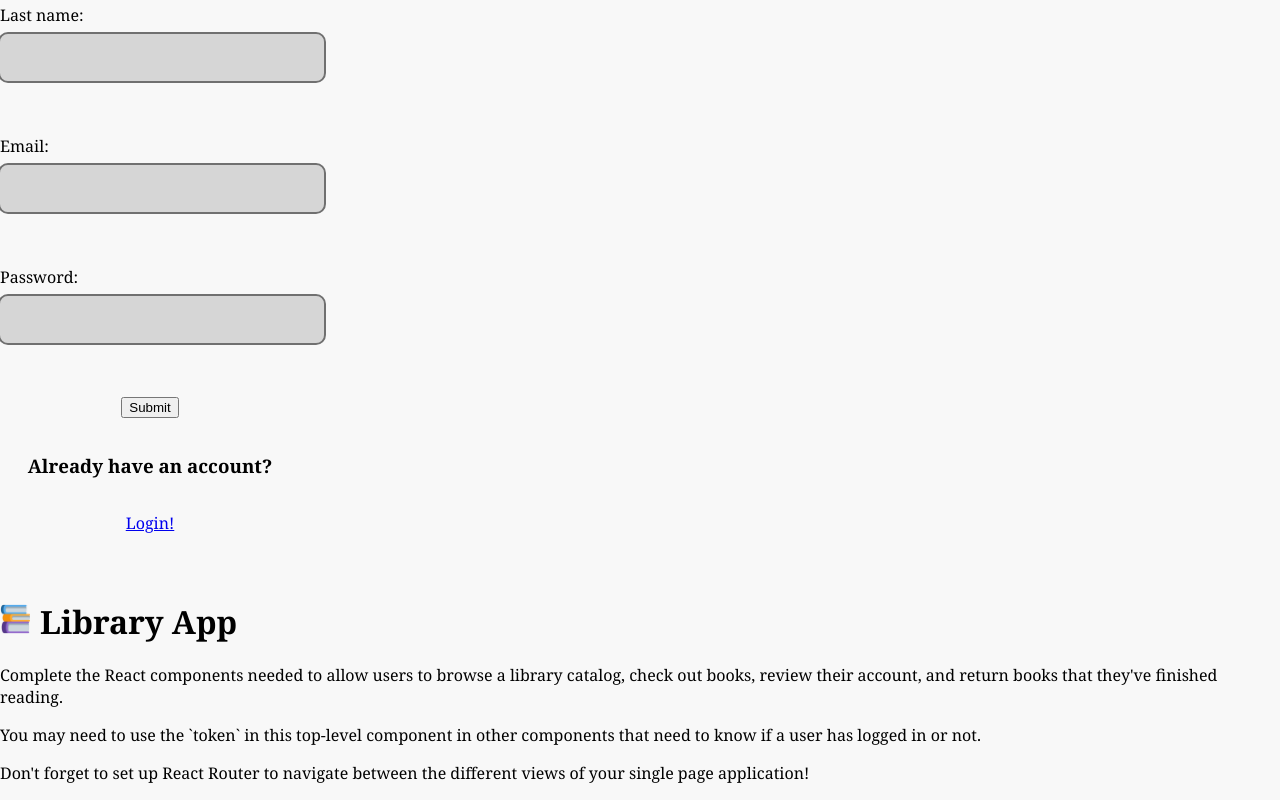
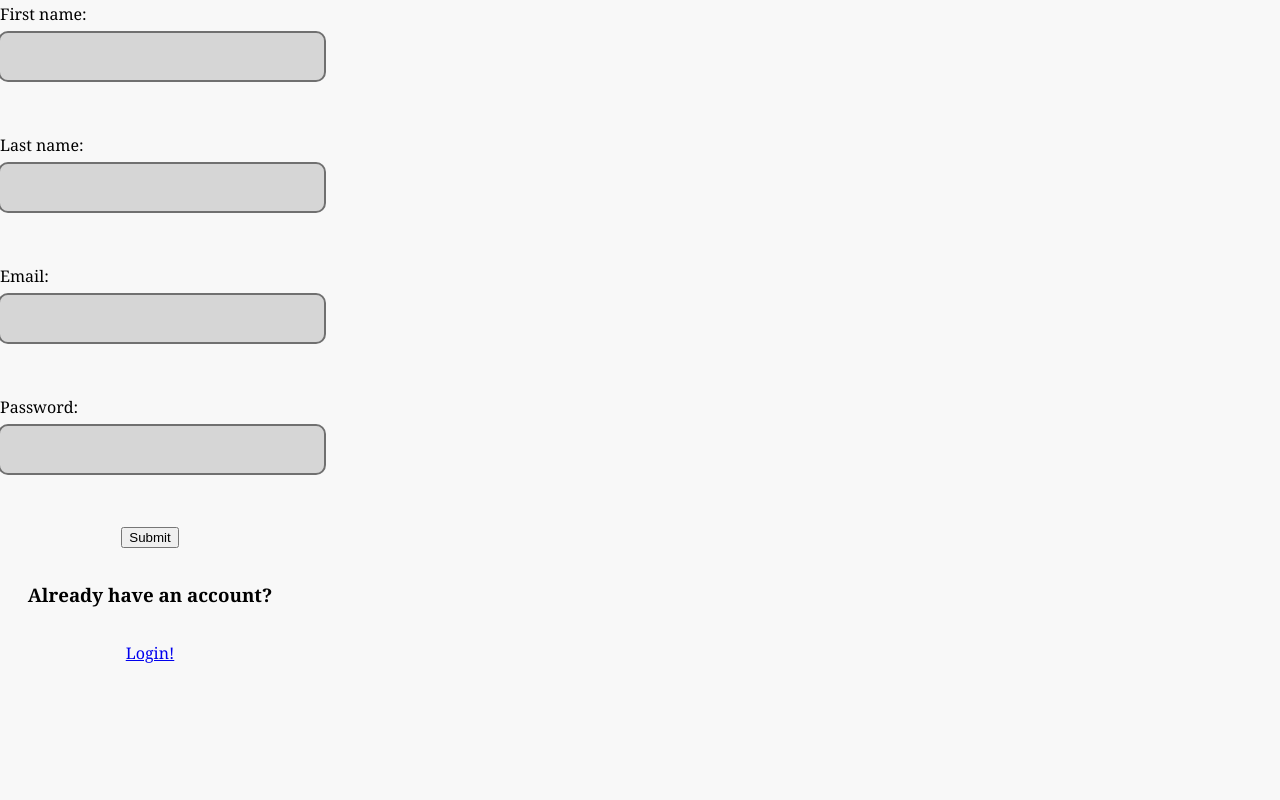
Before and after one commit to JasonLewis12/Book_Buddy, a React (Vite) app: page /register in a window 1280 px wide. Shown: the part 257-1057 px from the top of the page. After the commit the page ends 921 px from the top, so only its background shows below. Built offline with nearby package versions, Linux system fonts and the light colour scheme; no server answers.

Commit message:
added get userinfo

```diff
--- a/src/App.jsx
+++ b/src/App.jsx
@@ -1,8 +1,11 @@
 import { useState } from "react";
 import { useEffect } from "react";
 import bookLogo from "./assets/books.png";
-import { Route, Routes, Link } from "react-router-dom";
+import accountPage from "./components/Account";
+import { Route, Routes } from "react-router-dom";
 import NavBar from "./components/Navigations";
+import Register from "./components/Register";
+import Login from "./components/Login";
 
 import Books from "./components/Books";
 
@@ -21,27 +24,16 @@ function App() {
       <NavBar token={token} setToken={setToken} />
       <br />
       <br />
-      <Books />
       <h1>
         <img id="logo-image" src={bookLogo} />
         Library App
       </h1>
-
-      <p>
-        Complete the React components needed to allow users to browse a library
-        catalog, check out books, review their account, and return books that
-        they've finished reading.
-      </p>
-
-      <p>
-        You may need to use the `token` in this top-level component in other
-        components that need to know if a user has logged in or not.
-      </p>
-
-      <p>
-        Don't forget to set up React Router to navigate between the different
-        views of your single page application!
-      </p>
+      <Routes>
+        <Route path="/" element={<Books />} />
+        <Route path="/register" element={<Register setToken={setToken} />} />
+        <Route path="/login" element={<Login setToken={setToken} />} />
+        <Route path="/account" element={<accountPage token={token} />} />
+      </Routes>
     </>
   );
 }
--- a/src/api/index.js
+++ b/src/api/index.js
@@ -1,4 +1,3 @@
-
 const API_URL = "https://fsa-book-buddy-b6e748d1380d.herokuapp.com/api";
 // Fetch All Books from API
 export const fetchAllBooks = async () => {
@@ -15,7 +14,7 @@ export const fetchSingleBook = async (bookId) => {
   try {
     const response = await fetch(`${API_URL}/books/${bookId}`);
     const result = await response.json();
-    return result
+    return result;
   } catch (error) {
     console.error(error);
   }
@@ -24,19 +23,32 @@ export const fetchSingleBook = async (bookId) => {
 // Update books from API
 export const checkoutBook = async (bookId) => {
   try {
-const response = await fetch(`${API_URL}/books/${bookId}`,{
+    const response = await fetch(`${API_URL}/books/${bookId}`, {
       method: "PATCH",
       headers: {
         "Content-Type": "application/json",
-    "Authorization": `Bearer ${TOKEN_STRING_HERE}`
+        Authorization: `Bearer ${TOKEN_STRING_HERE}`,
       },
       body: JSON.stringify({
         available: false,
-  })
+      }),
     });
     const result = await response.json();
-    return result
+    return result;
   } catch (error) {
     console.error(error);
   }
 };
+
+//get login info
+export async function getUserInfo(token) {
+  const response = await fetch(`${API_URL}/api/users/me`, {
+    headers: {
+      "Content-Type": "application/json",
+      Authorization: `Bearer ${token}`,
+    },
+  });
+
+  const result = await response.json();
+  return result;
+}
--- a/src/components/Account.jsx
+++ b/src/components/Account.jsx
@@ -1,8 +1,14 @@
 /* TODO - add your code to create a functional React component that renders account details for a logged in user. Fetch the account data from the provided API. You may consider conditionally rendering a message for other users that prompts them to log in or create an account.  */
-export default function accountPage({ token }) {
+import React from "react";
+import { getUserInfo } from "../api";
+export default function AccountPage({ token }) {
+  const user = getUserInfo(token);
+  console.log(user);
   return (
     <>
-      <h1>test,{token}</h1>
+      <br />
+      <br />
+      <br />
     </>
   );
 }
--- a/src/components/Books.jsx
+++ b/src/components/Books.jsx
@@ -7,7 +7,6 @@ const Books = () => {
   useEffect(() => {
     async function getAllBooks() {
       const allBooks = await fetchAllBooks();
-      console.log(allBooks);
       setBooks(allBooks);
     }
     getAllBooks();
--- a/src/components/Login.jsx
+++ b/src/components/Login.jsx
@@ -8,6 +8,7 @@ import "./form.css";
 import AccountPage from "./Account";
 import Books from "./Books";
 export default function Login({ setToken, token }) {
+  const [user, setuser] = useState();
   const [email, setEmail] = useState("");
   const [password, setPassword] = useState("");
   const nav = useNavigate("");
@@ -15,10 +16,12 @@ export default function Login({ setToken, token }) {
     e.preventDefault();
 
     const user = await LoginUser(email, password);
+    setuser(user);
+    console.log(user);
     setToken(user.token);
     setEmail("");
     setPassword("");
-    nav("/book");
+    nav("/");
   }
   return (
     <>
@@ -54,9 +57,8 @@ export default function Login({ setToken, token }) {
         <input className="submit" type="submit" />
       </form>
       <Routes>
-        <Route path="/" element={<Books />} />
         <Route path="/Register" element={<Register setToken={setToken} />} />
-        <Route path="/account" element={<AccountPage token={token} />} />
+        <Route path="/account" element={<AccountPage user={user} />} />
       </Routes>
       <h3> don't have an account? Register!</h3>
       <Link to={"/Register"}>sign up!</Link>
--- a/src/components/Navigations.jsx
+++ b/src/components/Navigations.jsx
@@ -24,13 +24,6 @@ export default function NavBar({ setToken, token }) {
           )}
         </nav>
       </section>
-      <Routes>
-        <Route path="/" element={<Books />} />
-        <Route path="/account" element={<AccountPage token={token} />} />
-        <Route path="/Register" element={<Register setToken={setToken} />} />
-        <Route path="/login/" element={<Login setToken={setToken} />} />
-        {/* <Route path="" element="placeholder" /> */}
-      </Routes>
     </>
   );
 }
--- a/src/components/Register.jsx
+++ b/src/components/Register.jsx
@@ -6,7 +6,6 @@ import { useNavigate } from "react-router-dom";
 import { Routes, Route, Link } from "react-router-dom";
 import AccountPage from "./Account";
 import Login from "./Login";
-import Books from "./Books";
 import "./form.css";
 
 export default function Register({ setToken, token }) {
@@ -14,17 +13,20 @@ export default function Register({ setToken, token }) {
   const [lastName, setLastName] = useState("");
   const [email, setEmail] = useState("");
   const [password, setPassword] = useState("");
+  const [user, setuser] = useState();
   const nav = useNavigate("");
 
   async function handleSubmit(e) {
     e.preventDefault();
     const newUser = await RegisterUser(firstName, lastName, email, password);
+    console.log(newUser);
+    setuser(newUser);
     setToken(newUser.token);
     setFirstName("");
     setLastName("");
     setEmail("");
     setPassword("");
-    nav("/book");
+    nav("/");
   }
   return (
     <>
@@ -83,9 +85,8 @@ export default function Register({ setToken, token }) {
         <br />
         <input type="submit" />
         <Routes>
-          <Route path="/" element={<Books />} />
           <Route path="/login" element={<Login setToken={setToken} />} />
-          <Route path="/account" element={<AccountPage token={token} />} />
+          <Route path="/account" element={<AccountPage user={user} />} />
         </Routes>
         <h3> Already have an account?</h3>
         <Link to={"/login"}>Login!</Link>
```
Lines whose indentation alone changed are shown as unchanged.
